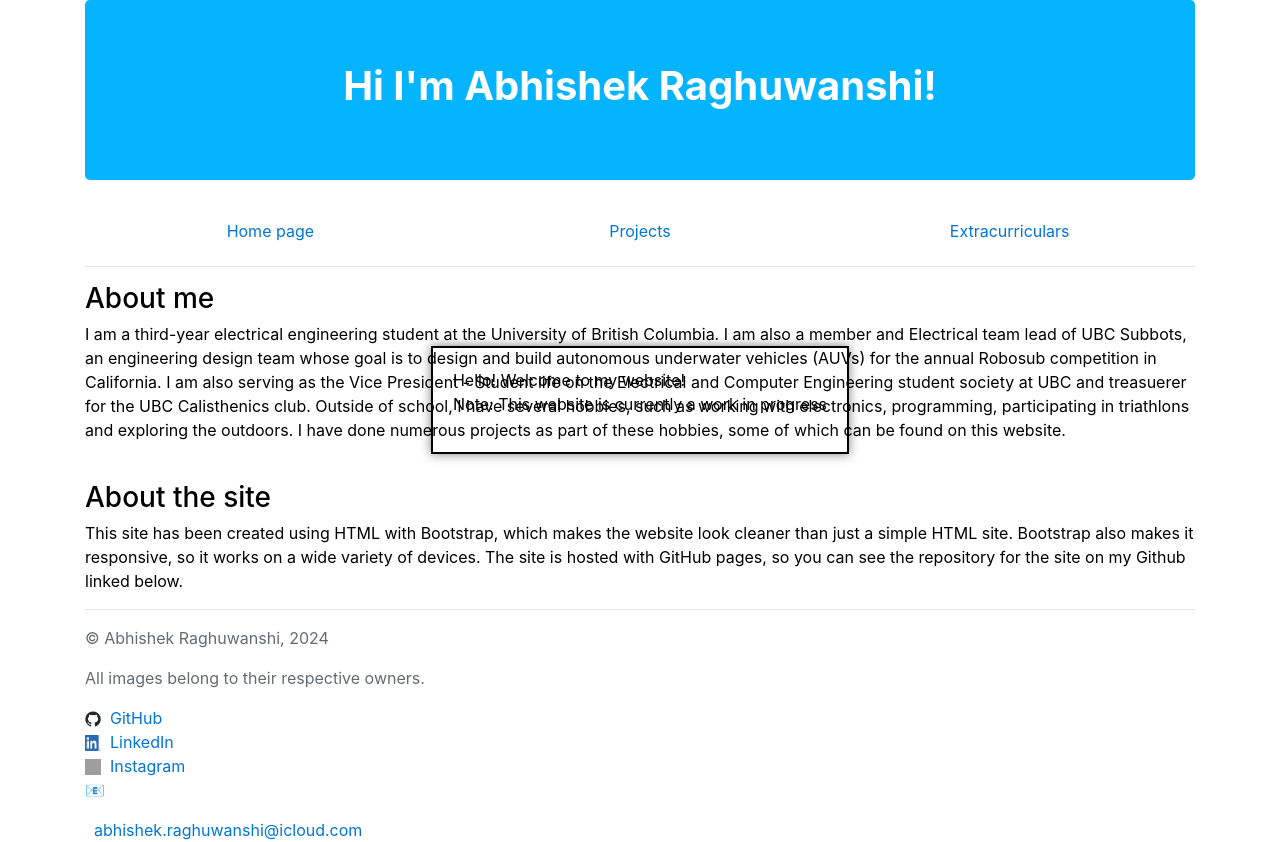
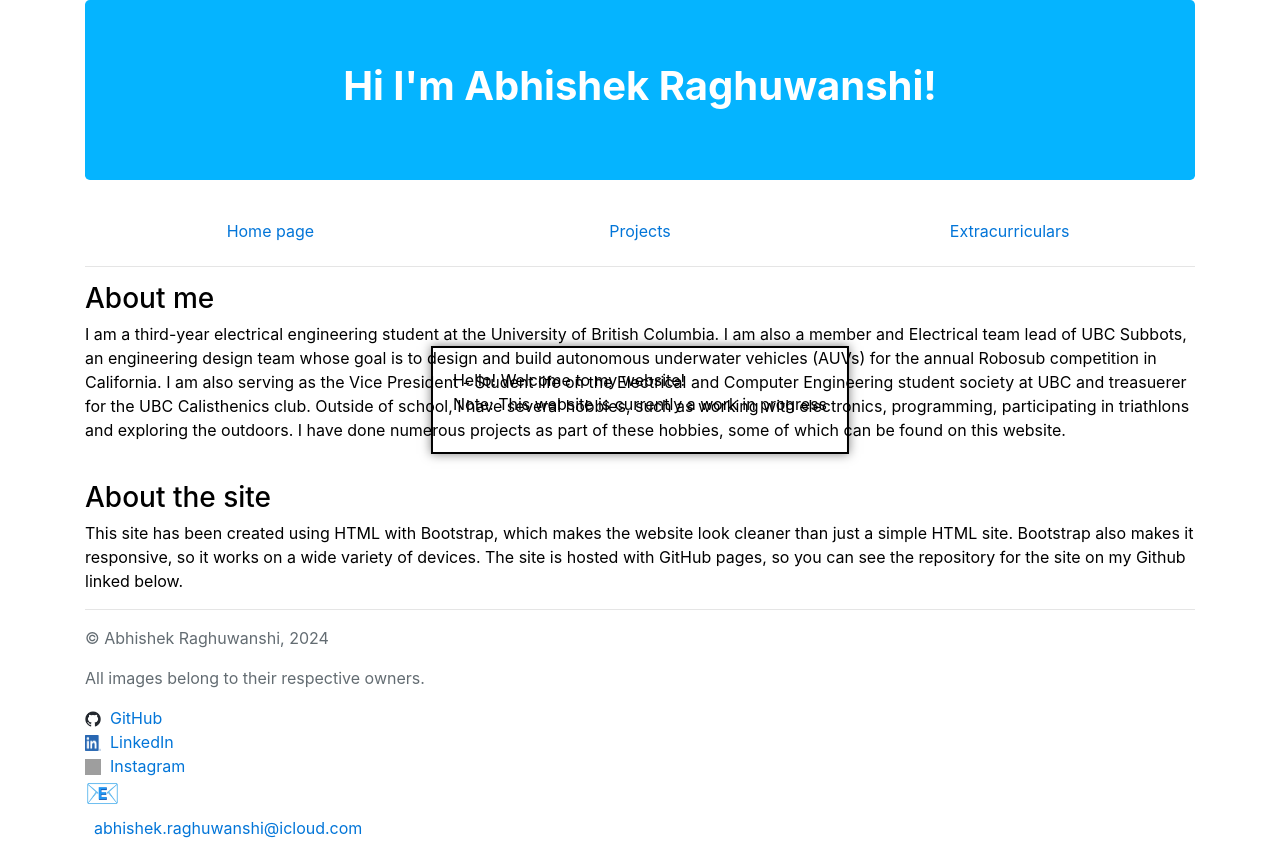
Before and after one commit to a112r/a112r.github.io, a plain HTML site: page index.html in a window 1280 px wide. Drawn offline with nearby package versions, Linux system fonts and the light colour scheme; grey boxes are pictures that could not be loaded.

Commit message:
Update index.html

```diff
--- a/index.html
+++ b/index.html
@@ -133,7 +133,7 @@
 				<img src="https://raw.githubusercontent.com/a112r/a112r.github.io/main/logos/github-mark.png" class="icon">&nbsp;&nbsp;<a href="https://github.com/a112r">GitHub</a><br>
 				<img src="https://raw.githubusercontent.com/a112r/a112r.github.io/main/logos/LI-In-Bug.png" class="icon">&nbsp;&nbsp;<a href="https://www.linkedin.com/in/a112r/">LinkedIn</a><br>
 				<img src="https://raw.githubusercontent.com/a112r/a112r.github.io/main/logos/Instagram_Glyph_Gradient.png" class="icon">&nbsp;&nbsp;<a href="https://www.instagram.com/abh1shek.r/">Instagram</a>
-				<p>📧</p>&nbsp;&nbsp;<a href=mailto:“abhishek.raghuwanshi@icloud.com”>abhishek.raghuwanshi@icloud.com</a>
+				<h3>📧</h3>&nbsp;&nbsp;<a href=mailto:“abhishek.raghuwanshi@icloud.com”>abhishek.raghuwanshi@icloud.com</a>
 			</div>
 		</footer>
 	</body>
```
